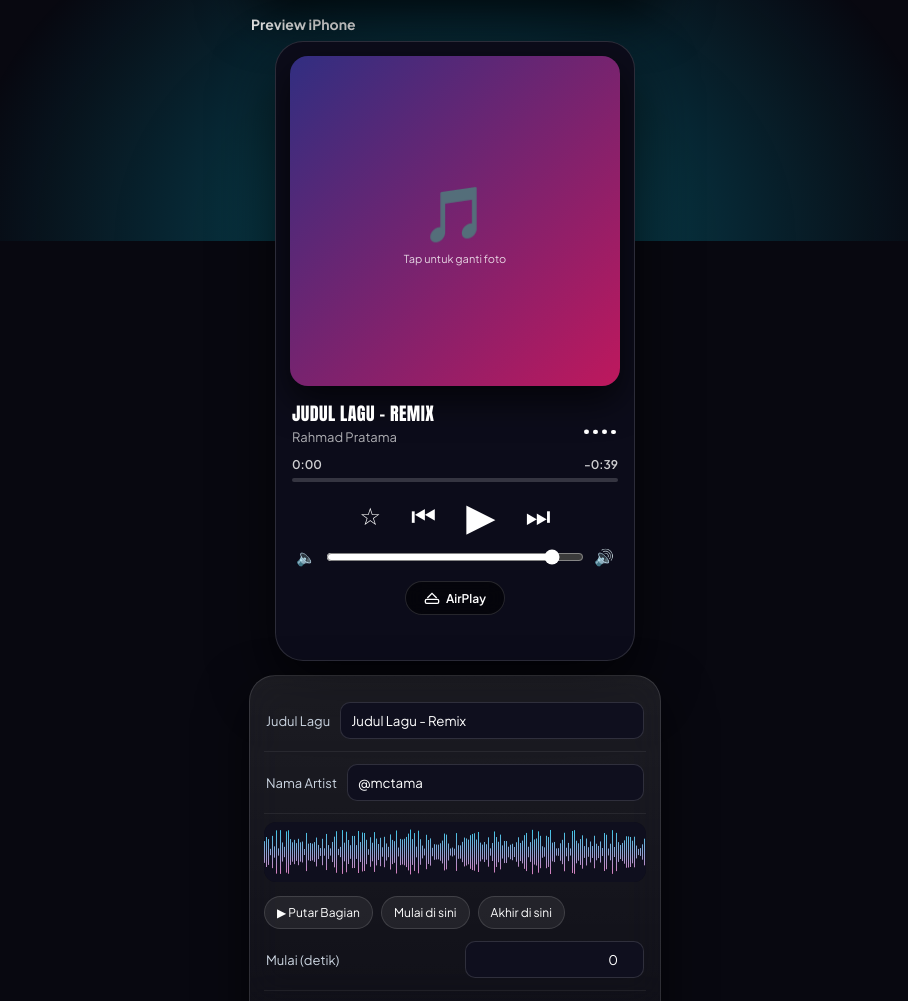
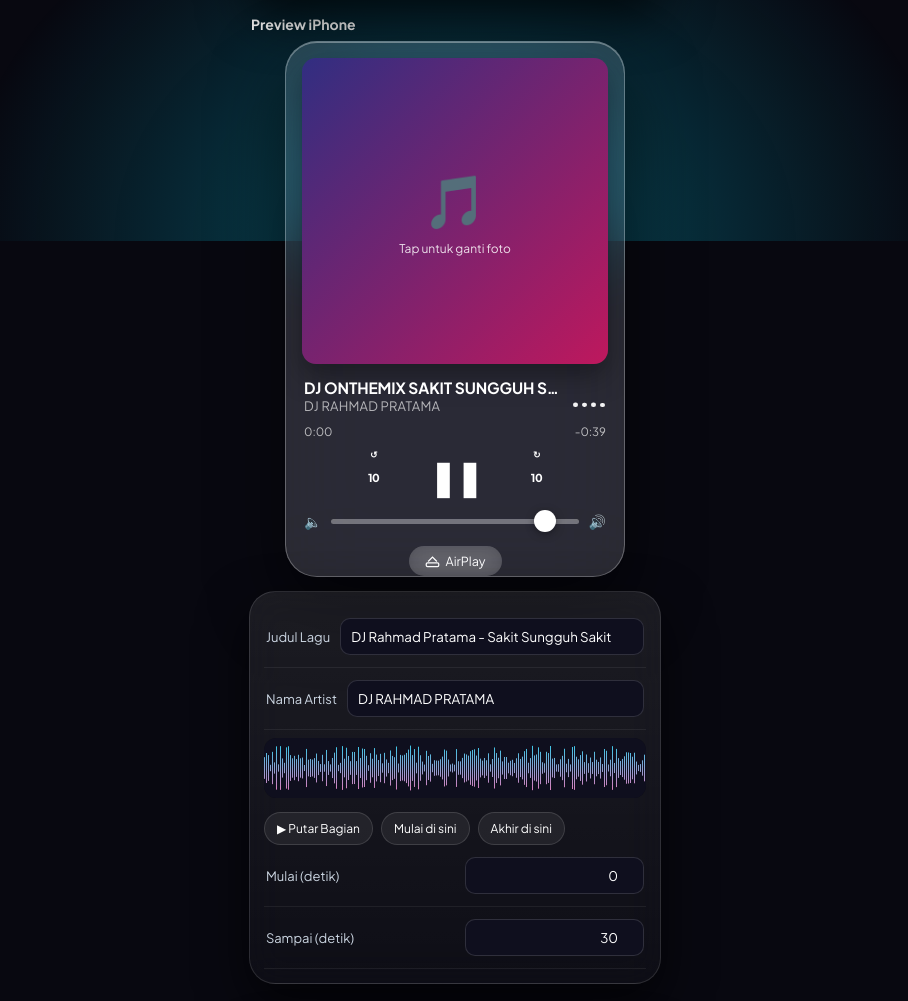
Before and after one commit to rhmdprtma/StudioRemix, a plain HTML site: page index.html in a window 1280 px wide. Shown: the part 559-1560 px from the top of the page, without its empty margins (185-1093 px from the left). Drawn offline with Linux system fonts and the light colour scheme.

Commit message:
Update index.html

```diff
--- a/index.html
+++ b/index.html
@@ -1,9 +1,9 @@
 <!DOCTYPE html>
 <html lang="id"><head><meta charset="UTF-8"><meta name="viewport" content="width=device-width,initial-scale=1">
 <title>StudioRemix - by Tama-ID</title>
-<link href="https://fonts.googleapis.com/css2?family=Plus+Jakarta+Sans:wght@400;600;700;800&family=Anton&display=swap" rel="stylesheet">
+<link href="https://fonts.googleapis.com/css2?family=Plus+Jakarta+Sans:wght@400;600;700;800&display=swap" rel="stylesheet">
 <style>
-*{margin:0;padding:0;box-sizing:border-box;font-family:'Plus Jakarta Sans',sans-serif}
+*{margin:0;padding:0;box-sizing:border-box;font-family:'Plus Jakarta Sans',sans-serif;-webkit-tap-highlight-color:transparent}
 body{background:#080810;color:#fff;min-height:100vh}
 body::before{content:'';position:fixed;inset:0;background:radial-gradient(500px 350px at 0% 0%,#7c3aed66,transparent),radial-gradient(500px 350px at 100% 20%,#ec489966,transparent),radial-gradient(500px 400px at 50% 100%,#06b6d466,transparent)}
 .app{position:relative;z-index:1;max-width:440px;margin:auto;padding:14px 14px 80px}
@@ -31,39 +31,49 @@ h3 span{opacity:.6;font-weight:400}
 .filterHead{display:flex;justify-content:space-between;font-size:11px;color:#94a3b8;margin-bottom:8px}
 .filterTrack{position:relative;height:34px;background:#0b0b18;border:1px solid #ffffff20;border-radius:10px;display:flex;align-items:center;justify-content:space-between;padding:0 12px;font-size:11px;font-weight:700;letter-spacing:.5px;color:#94a3b8}
 .filterKnob{position:absolute;top:3px;left:50%;transform:translateX(-50%);width:26px;height:26px;background:#fff;border-radius:7px;box-shadow:0 4px 12px #000;cursor:grab}
-/* === PLAYER IPHONE - UDAH DI TENGAH === */
+
+/* === IPHONE BENERAN - KACA / FROSTED GLASS === */
 .iphone{
-  position:relative;overflow:hidden;border-radius:28px;
-  aspect-ratio:9/15.5;max-height:620px;
-  width:100%;max-width:360px;margin:0 auto;
-  background:#0c0c1a;display:flex;flex-direction:column;
-  padding:14px 14px 12px;box-shadow:0 25px 60px #000a;
-  border:1px solid #ffffff22;
+  position:relative;overflow:hidden;border-radius:32px;
+  width:100%;max-width:340px;margin:0 auto;
+  aspect-ratio:9/14.2;max-height:600px;
+  background:rgba(255,255,255,0.14);
+  backdrop-filter:blur(40px) saturate(180%);-webkit-backdrop-filter:blur(40px) saturate(180%);
+  border:1px solid rgba(255,255,255,0.28);
+  box-shadow:inset 0 1px 0 rgba(255,255,255,.35),0 30px 70px rgba(0,0,0,.55);
+  display:flex;flex-direction:column;padding:16px 16px 14px;
 }
-.iphoneBg{position:absolute;inset:0;background-size:cover;background-position:center;filter:blur(28px) brightness(.6);transform:scale(1.3)}
+.iphoneBg{position:absolute;inset:-20px;background-size:cover;background-position:center;filter:blur(35px) brightness(.55) saturate(1.3);transform:scale(1.1);z-index:0}
+.iphone > *{position:relative;z-index:2}
 .cover{
-  position:relative;z-index:2;border-radius:18px;overflow:hidden;aspect-ratio:1/1;
+  border-radius:14px;overflow:hidden;aspect-ratio:1/1;
   background:linear-gradient(135deg,#312e81,#be185d);display:flex;align-items:center;justify-content:center;
-  box-shadow:0 15px 35px #000a;cursor:pointer;flex-shrink:0;
+  box-shadow:0 12px 28px rgba(0,0,0,.35);cursor:pointer;flex-shrink:0;
 }
 .cover img{width:100%;height:100%;object-fit:cover;display:none}
-.cover .ph{font-size:54px;text-align:center}.cover .ph small{display:block;font-size:11px;margin-top:6px;opacity:.8}
-.playerInfo{position:relative;z-index:2;display:flex;align-items:center;gap:10px;margin-top:14px;padding:0 2px}
+.cover .ph{font-size:52px;text-align:center}.cover .ph small{display:block;font-size:12px;margin-top:8px;opacity:.85;font-family:'Plus Jakarta Sans',sans-serif}
+.playerInfo{display:flex;align-items:center;gap:10px;margin-top:14px;padding:0 2px}
 .playerInfo .txt{flex:1;min-width:0}
-.playerInfo .title{font-family:'Anton',sans-serif;font-size:18px;letter-spacing:.4px;text-transform:uppercase;white-space:nowrap;overflow:hidden;text-overflow:ellipsis}
-.playerInfo .artist{font-size:13px;color:#ffffffaa;white-space:nowrap;overflow:hidden;text-overflow:ellipsis;margin-top:2px}
-.vizMini{width:38px;height:22px;flex-shrink:0}
-.timeRow{display:flex;justify-content:space-between;font-size:12px;font-weight:600;color:#ffffffcc;margin:12px 2px 0;position:relative;z-index:2}
-.progress{height:4px;background:#ffffff2b;border-radius:99px;margin:6px 2px 0;position:relative;z-index:2;overflow:hidden}
+.playerInfo .title{font-size:15.5px;font-weight:700;letter-spacing:-.1px;white-space:nowrap;overflow:hidden;text-overflow:ellipsis;color:#fff}
+.playerInfo .artist{font-size:13px;font-weight:500;color:rgba(255,255,255,.65);white-space:nowrap;overflow:hidden;text-overflow:ellipsis;margin-top:1px;text-transform:uppercase;letter-spacing:.2px}
+.vizMini{width:36px;height:22px;flex-shrink:0;opacity:.95}
+.timeRow{display:flex;justify-content:space-between;font-size:11.5px;font-weight:500;color:rgba(255,255,255,.70);margin:10px 2px 0}
+.progress{height:4px;background:rgba(255,255,255,.22);border-radius:99px;margin:5px 2px 0;overflow:hidden}
 #prog{height:100%;width:0%;background:#fff;border-radius:99px}
-/* TOMBOL UDAH RAPET DI TENGAH */
-.iphoneControls{display:flex;align-items:center;justify-content:center;gap:30px;padding:14px 0 0;position:relative;z-index:2}
-.iphoneControls button{background:transparent;border:0;color:#fff;cursor:pointer;flex-shrink:0}
-.star{font-size:24px}.midBtn{font-size:28px}.playBtn{font-size:38px;line-height:1}
-.volRow{display:flex;align-items:center;gap:10px;padding:12px 6px 0;position:relative;z-index:2;max-width:340px;margin:0 auto;width:100%}
-.volRow input{flex:1;accent-color:#fff}
-.pillRow{display:flex;justify-content:center;margin-top:14px;position:relative;z-index:2}
-.pill{background:rgba(0,0,0,.55);border:1px solid #ffffff22;padding:8px 18px;border-radius:99px;font-size:12px;font-weight:600;backdrop-filter:blur(10px);color:#fff;cursor:pointer;display:inline-flex;align-items:center;gap:6px}
+/* TOMBOL IPHONE BENERAN: 10 DETIK - PAUSE - 10 DETIK */
+.iphoneControls{display:flex;align-items:center;justify-content:center;gap:36px;padding:14px 0 2px}
+.iphoneControls button{background:transparent;border:0;color:#fff;cursor:pointer;display:flex;align-items:center;justify-content:center}
+.skip10{width:38px;height:38px;border:2px solid #fff;border-radius:50%;font-size:11px;font-weight:800;position:relative;letter-spacing:-.5px}
+.skip10::after{content:'↺';position:absolute;top:-9px;font-size:9px}
+.skip10.fwd::after{content:'↻'}
+.pauseBtn{font-size:34px;font-weight:700;letter-spacing:-2px;line-height:1}
+.volRow{display:flex;align-items:center;gap:10px;padding:14px 2px 0;max-width:320px;margin:0 auto;width:100%}
+.volRow span{font-size:14px;opacity:.85}
+.volRow input{flex:1;-webkit-appearance:none;appearance:none;height:5px;border-radius:99px;background:rgba(255,255,255,.35);outline:none}
+.volRow input::-webkit-slider-thumb{-webkit-appearance:none;width:22px;height:22px;background:#fff;border-radius:50%;box-shadow:0 2px 8px rgba(0,0,0,.4);cursor:pointer}
+.volRow input::-moz-range-thumb{width:22px;height:22px;background:#fff;border:none;border-radius:50%}
+.pillRow{display:flex;justify-content:center;margin-top:16px}
+.pill{background:rgba(255,255,255,.16);border:0;padding:7px 16px;border-radius:99px;font-size:12.5px;font-weight:500;color:#fff;cursor:pointer;display:inline-flex;align-items:center;gap:6px;backdrop-filter:blur(10px)}
 .row{display:flex;justify-content:space-between;align-items:center;padding:12px 2px;border-bottom:1px solid #ffffff10;font-size:13px;gap:10px}
 .row label{color:#cbd5e1;flex-shrink:0}
 select,input[type=number]{background:#0f0f1e;border:1px solid #ffffff22;color:#fff;border-radius:10px;padding:9px 10px;min-width:135px;text-align:right;outline:none}
@@ -104,26 +114,25 @@ canvas#wave{width:100%;height:60px;background:#00000050;border-radius:12px;margi
   <input type="file" id="imgIn" accept="image/*" hidden>
   <div class="playerInfo">
     <div class="txt">
-      <div class="title" id="titleView">JUDUL LAGU - REMIX</div>
-      <div class="artist" id="artistView">Rahmad Pratama</div>
+      <div class="title" id="titleView">DJ ONTHEMIX SAKIT SUNGGUH SAKIT</div>
+      <div class="artist" id="artistView">DJ RAHMAD PRATAMA</div>
     </div>
-    <canvas class="vizMini" id="vizMini" width="38" height="22"></canvas>
+    <canvas class="vizMini" id="vizMini" width="36" height="22"></canvas>
   </div>
   <div class="timeRow"><span id="cur">0:00</span><span id="dur">-0:39</span></div>
   <div class="progress"><div id="prog"></div></div>
   <div class="iphoneControls">
-    <button class="star" id="favBtn" onclick="this.textContent=this.textContent=='☆'?'★':'☆'">☆</button>
-    <button class="midBtn" id="prevBtn">⏮</button>
-    <button class="playBtn" id="playBtn">▶</button>
-    <button class="midBtn" id="nextBtn">⏭</button>
+    <button class="skip10" id="prevBtn">10</button>
+    <button class="pauseBtn" id="playBtn">❚❚</button>
+    <button class="skip10 fwd" id="nextBtn">10</button>
   </div>
   <div class="volRow"><span>🔈</span><input type="range" id="vol" min="0" max="100" value="90"><span>🔊</span></div>
-  <div class="pillRow"><button class="pill" onclick="toast('AirPlay - Cari perangkat...')"><svg width="16" height="16" viewBox="0 0 24 24" fill="none" stroke="currentColor" stroke-width="2" style="vertical-align:-2px"><path d="M5 12l7-7 7 7"/><rect x="2" y="14" width="20" height="6" rx="2"/></svg> AirPlay</button></div>
+  <div class="pillRow"><button class="pill" onclick="toast('AirPlay - Cari perangkat...')"><svg width="15" height="15" viewBox="0 0 24 24" fill="none" stroke="currentColor" stroke-width="2"><path d="M5 12l7-7 7 7"/><rect x="2" y="14" width="20" height="6" rx="2"/></svg> AirPlay</button></div>
 </div>
 
 <div class="card" style="margin-top:14px">
-  <div class="row"><label>Judul Lagu</label><input type="text" id="titleIn" value="Judul Lagu - Remix"></div>
-  <div class="row"><label>Nama Artist</label><input type="text" id="artistIn" value="@mctama"></div>
+  <div class="row"><label>Judul Lagu</label><input type="text" id="titleIn" value="DJ Rahmad Pratama - Sakit Sungguh Sakit"></div>
+  <div class="row"><label>Nama Artist</label><input type="text" id="artistIn" value="DJ RAHMAD PRATAMA"></div>
   <canvas id="wave"></canvas>
   <div class="flex" style="margin-top:10px"><button class="chip" onclick="playPart()">▶ Putar Bagian</button><button class="chip" onclick="setStart()">Mulai di sini</button><button class="chip" onclick="setEnd()">Akhir di sini</button></div>
   <div class="row"><label>Mulai (detik)</label><input type="number" id="startIn" value="0"></div>
@@ -150,7 +159,7 @@ canvas#wave{width:100%;height:60px;background:#00000050;border-radius:12px;margi
   <div class="row"><label>Kecepatan Putar 8D</label><select><option>Sedang (10 dtk)</option><option>Lambat</option><option>Cepat</option></select></div>
   <div class="row"><label>Arah Putar</label><select><option>Searah jarum jam</option><option>Berlawanan</option></select></div>
 </div>
-<p style="text-align:center;font-size:11px;color:#64748b;margin-top:18px">StudioRemix • by Tama-ID </p>
+<p style="text-align:center;font-size:11px;color:#64748b;margin-top:18px">StudioRemix • by Tama-ID</p>
 </div>
 <div class="toast" id="toast"></div>
 <script>
@@ -165,9 +174,9 @@ function resetEQ(){document.querySelectorAll('#eq input').forEach((e,i)=>{e.valu
 function setSpeed(){audioEl.playbackRate=parseFloat(document.getElementById('speed').value)}
 document.getElementById('audioIn').onchange=e=>{let f=e.target.files[0];if(!f)return;audioEl.src=URL.createObjectURL(f);initAudio();document.getElementById('titleIn').value=f.name.replace('.mp3','');syncTitle();audioEl.onloadedmetadata=()=>{document.getElementById('dur').textContent='-'+fmt(audioEl.duration);document.getElementById('endIn').value=Math.min(30,Math.floor(audioEl.duration));drawWave()};toast('Lagu dimuat: '+f.name)};
 document.getElementById('imgIn').onchange=e=>{let f=e.target.files[0];if(!f)return;let u=URL.createObjectURL(f);let img=document.getElementById('coverImg');img.src=u;img.style.display='block';document.getElementById('ph').style.display='none';document.getElementById('bgBlur').style.backgroundImage=`url(${u})`;toast('Foto dimuat ✓')};
-function syncTitle(){document.getElementById('titleView').textContent=document.getElementById('titleIn').value.toUpperCase();document.getElementById('artistView').textContent=document.getElementById('artistIn').value}
+function syncTitle(){document.getElementById('titleView').textContent=document.getElementById('titleIn').value;document.getElementById('artistView').textContent=document.getElementById('artistIn').value.toUpperCase()}
 document.getElementById('titleIn').oninput=syncTitle;document.getElementById('artistIn').oninput=syncTitle;
-document.getElementById('playBtn').onclick=()=>{initAudio();audioCtx.resume();if(audioEl.paused){audioEl.play();document.getElementById('playBtn').textContent='⏸'}else{audioEl.pause();document.getElementById('playBtn').textContent='▶'}};
+document.getElementById('playBtn').onclick=()=>{initAudio();audioCtx.resume();if(audioEl.paused){audioEl.play();document.getElementById('playBtn').textContent='❚❚'}else{audioEl.pause();document.getElementById('playBtn').textContent='▶'}};
 document.getElementById('prevBtn').onclick=()=>audioEl.currentTime=Math.max(0,audioEl.currentTime-10);
 document.getElementById('nextBtn').onclick=()=>audioEl.currentTime=Math.min(audioEl.duration,audioEl.currentTime+10);
 document.getElementById('vol').oninput=e=>{if(gainNode)gainNode.gain.value=e.target.value/100};
@@ -175,11 +184,11 @@ audioEl.ontimeupdate=()=>{document.getElementById('cur').textContent=fmt(audioEl
 function fmt(s){if(!s)return '0:00';s=Math.floor(s);return Math.floor(s/60)+':'+String(s%60).padStart(2,'0')}
 function setStart(){document.getElementById('startIn').value=Math.floor(audioEl.currentTime)}
 function setEnd(){document.getElementById('endIn').value=Math.floor(audioEl.currentTime)}
-function playPart(){audioEl.currentTime=Number(document.getElementById('startIn').value||0);audioEl.play();document.getElementById('playBtn').textContent='⏸'}
+function playPart(){audioEl.currentTime=Number(document.getElementById('startIn').value||0);audioEl.play();document.getElementById('playBtn').textContent='❚❚'}
 function drawWave(){let c=document.getElementById('wave'),ctx=c.getContext('2d');c.width=c.clientWidth*2;c.height=120;ctx.fillStyle='#0f0f1e';ctx.fillRect(0,0,c.width,c.height);for(let i=0;i<c.width;i+=4){let h=Math.random()*80+10;let g=ctx.createLinearGradient(0,0,0,c.height);g.addColorStop(0,'#22d3ee');g.addColorStop(1,'#f472b6');ctx.fillStyle=g;ctx.fillRect(i,60-h/2,2,h)}}
 drawWave();
 let mini=document.getElementById('vizMini'),mctx=mini.getContext('2d');
-function drawMini(){requestAnimationFrame(drawMini);mctx.clearRect(0,0,38,22);let d=new Uint8Array(64);if(analyser)analyser.getByteFrequencyData(d);else for(let i=0;i<64;i++)d[i]=Math.random()*20;for(let i=0;i<4;i++){let h=4+d[i*10]/10;let x=4+i*9;mctx.fillStyle='#fff';mctx.beginPath();mctx.roundRect(x,22-h,5,h,3);mctx.fill()}}
+function drawMini(){requestAnimationFrame(drawMini);mctx.clearRect(0,0,36,22);let d=new Uint8Array(64);if(analyser)analyser.getByteFrequencyData(d);else for(let i=0;i<64;i++)d[i]=Math.random()*25;for(let i=0;i<4;i++){let h=4+d[i*10]/10;let x=3+i*9;mctx.fillStyle='#fff';mctx.beginPath();mctx.roundRect(x,22-h,5,h,3);mctx.fill()}}
 drawMini();
 let knob=document.getElementById('filterKnob'),drag=false;
 knob.onpointerdown=()=>drag=true;window.onpointerup=()=>drag=false;
```
